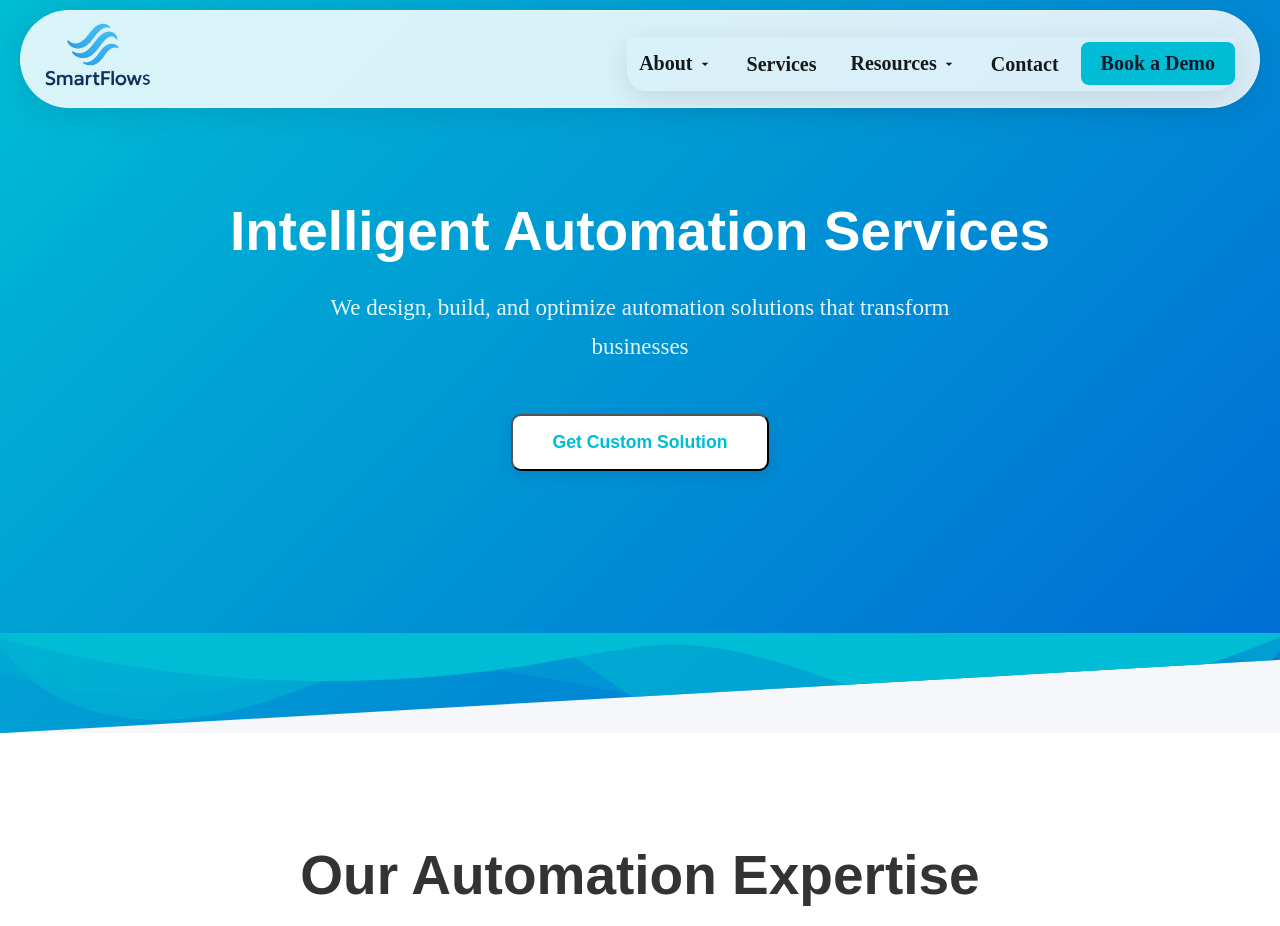
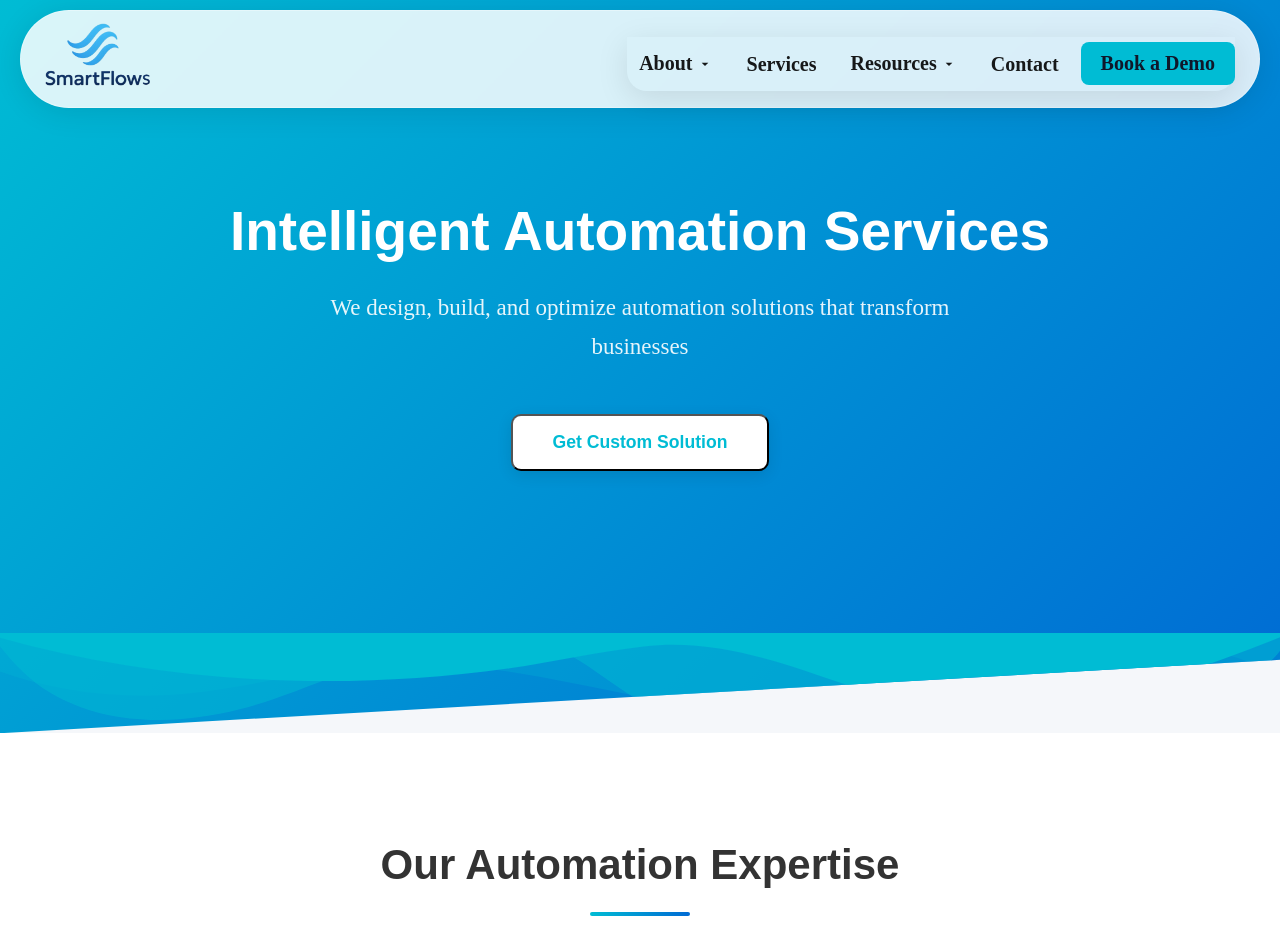
Before and after one commit to Shauryaraje7/SMART-FLOWS, a React (Vite) app: page /services in a window 1280 px wide. Shown: the top 926 px of the page. Built offline with nearby package versions, Linux system fonts and the light colour scheme.

Commit message:
version 11.1.1

```diff
--- a/src/components/Pages/servicepage.jsx
+++ b/src/components/Pages/servicepage.jsx
@@ -153,7 +153,7 @@ const ServicesPage = () => {
       {/* Services Showcase - Diagonal Layout */}
       <section className="servicespage-showcase">
         <div className="servicespage-showcase-header">
-          <h2 className='Allh1 headings'>Our Automation Expertise</h2>
+          <h2 className='Allh1 subheadings'>Our Automation Expertise</h2>
           <p className="AllP headingpara">Tailored solutions for every industry vertical</p>
         </div>
 
@@ -269,8 +269,8 @@ const ServicesPage = () => {
       {/* CTA Section */}
       <section className="servicespage-cta">
         <div className="servicespage-cta-container">
-          <h2>Ready to Transform Your Business?</h2>
-          <p>Our automation experts will conduct a free assessment of your processes</p>
+          <h2 className='subheadings Allh1' >Ready to Transform Your Business?</h2>
+          <p className='subheadings AllP  '  >Our automation experts will conduct a free assessment of your processes</p>
           <button onClick={openRPAForm} className="servicespage-cta-button">Schedule Assessment</button>
         </div>
       </section>
--- a/src/components/styles/Global.css
+++ b/src/components/styles/Global.css
@@ -15,7 +15,7 @@ font-size: 55px;
 
 }
 
-.subheading{
+.subheadings{
   font-size: 42px;
 
 }
```
